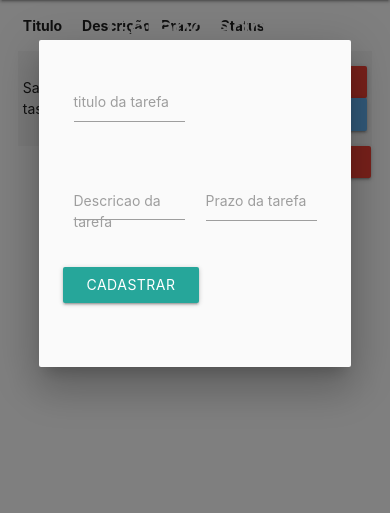
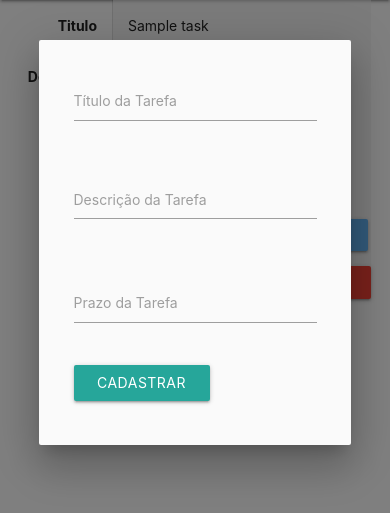
Before and after one commit to BrunoLFN/v1, a Flask app: page /home in a window 390 px wide, after a click that opens the changed part. Shown: the part 56-569 px from the top of the page. Run offline with Flask 2, Linux system fonts and the light colour scheme; the visitor is signed in with stand-in values (Sample User, id 1); a database or web service that is not in the repository returns one stand-in record (values such as "Sample title").

Commit message:
responsive

```diff
--- a/templates/cadastro.html
+++ b/templates/cadastro.html
@@ -26,10 +26,10 @@
         <li><a href="/logout">logout</a></li>
       </ul>
       <ul id="slide-out" class="sidenav">
-        <li><a href=""><i class="material-icons">home</i>Home</a></li>
-        <li><a href=""><i class="material-icons">add_circle</i>Cadastro</a></li>
+        <li><a href="/"><i class="material-icons">home</i>Home</a></li>
+        <li><a href="/cadastro"><i class="material-icons">add_circle</i>Cadastro</a></li>
         <li><a href=""><i class="material-icons">perm_contact_calendar</i>calendario</a></li>
-        <li><a href=""><i class="material-icons">person</i></a></li>
+        <li><a href="/logout"><i class="material-icons">person</i></a>logout</li>
       </ul>
     </div>
   </nav>
--- a/templates/index.html
+++ b/templates/index.html
@@ -5,15 +5,12 @@
   <link href="https://fonts.googleapis.com/icon?family=Material+Icons" rel="stylesheet">
   <!--Import materialize.css-->
   <link rel="stylesheet" href="https://cdnjs.cloudflare.com/ajax/libs/materialize/1.0.0/css/materialize.min.css">
-
-    <!-- <link type="text/css" rel="stylesheet" href="{{ url_for('static',filename='css/materialize.min.css')}}"  media="screen,projection"/> -->
-
   <!--Let browser know website is optimized for mobile-->
   <meta name="viewport" content="width=device-width, initial-scale=1.0"/>
   <title>Home</title>
 </head>
+<body>
   <nav class="blue lighten-2">
-
     <a href="#" data-target="slide-out" class="sidenav-trigger">
       <i class="material-icons">menu</i>
     </a>
@@ -22,89 +19,87 @@
       <ul class="right hide-on-med-and-down">
         <li><a href="/">Home</a></li>
         <li><a href="/cadastro">Cadastro</a></li>
-        <li><a href="/calendario">calendario</a></li>
-        <li><a href="/logout">logout</a></li>
+        <li><a href="/calendario">Calendário</a></li>
+        <li><a href="/logout">Logout</a></li>
       </ul>
       <ul id="slide-out" class="sidenav">
-        <li><a href=""><i class="material-icons">home</i>Home</a></li>
+        <li><a href="/"><i class="material-icons">home</i>Home</a></li>
         <li><a href="/cadastro"><i class="material-icons">add_circle</i>Cadastro</a></li>
-        <li><a href=""><i class="material-icons">perm_contact_calendar</i>calendario</a></li>
-        <li><a href=""><i class="material-icons">person</i></a></li>
+        <li><a href="#"><i class="material-icons">perm_contact_calendar</i>Calendário</a></li>
+        <li><a href="/logout"><i class="material-icons">person</i>Logout</a></li>
       </ul>
     </div>
   </nav>
-  <body>
-    <table class="striped container" class="responsive-table">
+
+  <div class="container">
+    <table class="striped responsive-table">
       <thead>
         <tr>
           <th>Titulo</th>
           <th>Descrição</th>
           <th>Prazo</th>
           <th>Status</th>
+          <th>Ações</th>
         </tr>
       </thead>
       <tbody>
         {% for dados in documentos %}
         <tr>
-<td >{{dados.titulo}} </td>
-<td >{{dados.descricao}} </td>
-<td >{{dados.data}} </td>
-<td >{{dados.status}} </td>
+          <td>{{dados.titulo}}</td>
+          <td>{{dados.descricao}}</td>
+          <td>{{dados.data}}</td>
+          <td>{{dados.status}}</td>
           <td>
             <a class="waves-effect waves-light btn-small red" href="/delete/{{dados.titulo}}">
-  <i class="material-icons right" >delete</i>
-  Deletar
+              <i class="material-icons right">delete</i>Deletar
             </a>
-  <a class="waves-effect waves-light btn-small blue lighten-2 modal-trigger" href="#modal" >
-  <i class="material-icons right" >edit</i>
-  Editar
+            <a class="waves-effect waves-light btn-small blue lighten-2 modal-trigger" href="#modal">
+              <i class="material-icons right">edit</i>Editar
             </a>
           </td>
-<tr>
+        </tr>
         {% endfor %}
+      </tbody>
+    </table>
+
     <div class="modal" id="modal">
-    <div class="modal-content row ">
-
+      <div class="modal-content row">
         <form action="/inserirdados" method="post" class="col s12">
           <div class="row">
-            <div class="input-field col s6">
+            <div class="input-field col s12">
               <input id="titulo" name="titulo" type="text" data-length="10">
-              <label for="titulo">titulo da tarefa</label>
-            </div>
-          </div>
-          <div class="row col s6">
-            <div class="input-field ">
-              <textarea id="descricao" name="descricao" class="materialize-textarea" data-length="120"></textarea>
-              <label for="descricao">Descricao da tarefa</label>
+              <label for="titulo">Título da Tarefa</label>
             </div>
           </div>
           <div class="row">
-            <div class="input-field col s6">
+            <div class="input-field col s12">
+              <textarea id="descricao" name="descricao" class="materialize-textarea" data-length="120"></textarea>
+              <label for="descricao">Descrição da Tarefa</label>
+            </div>
+          </div>
+          <div class="row">
+            <div class="input-field col s12">
               <input id="data" name="prazo" type="text" class="datepicker">
-              <label for="data">Prazo da tarefa</label>
+              <label for="data">Prazo da Tarefa</label>
+            </div>
           </div>
           <button class="btn waves-effect waves-light" type="submit" name="action">Cadastrar
             <i class="material-icons right"></i>
           </button>
+        </form>
       </div>
-        </form>
-
+    </div>
   </div>
 
+  <div class="container">
+    <a href="/deleteAll" class="waves-effect waves-light btn-small red right">
+      <i class="material-icons right">delete</i>Excluir todas
+    </a>
   </div>
-
-</table>
-<div class="container">
-  <a href="/deleteAll" class="waves-effect waves-light btn-small red right"><i class="material-icons right">delete</i>Excluir todas</a>
-</div>
-
 
   <script src="https://code.jquery.com/jquery-3.7.1.min.js"></script>
   <script src="{{ url_for('static',filename='js/scripts.js')}}"></script>
   <script src="scripts.js"></script>
-    <!--JavaScript at end of body for optimized loading-->
   <script src="https://cdnjs.cloudflare.com/ajax/libs/materialize/1.0.0/js/materialize.min.js"></script>
-
-    <!-- <script type="text/javascript" src="{{ url_for('static',filename='js/materialize.min.js')}}"></script> -->
 </body>
 </html>
```
Also changed, not shown: templates/login.html (+5 -5 lines). Lines whose indentation alone changed are shown as unchanged.
